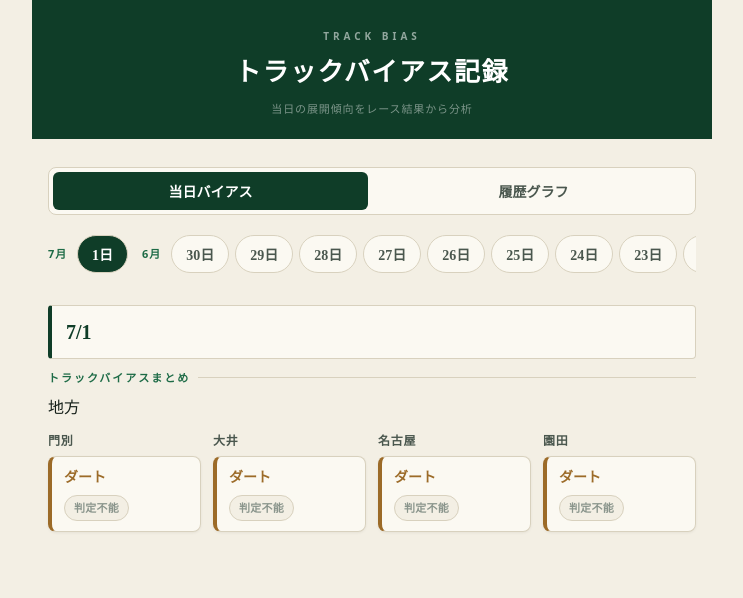
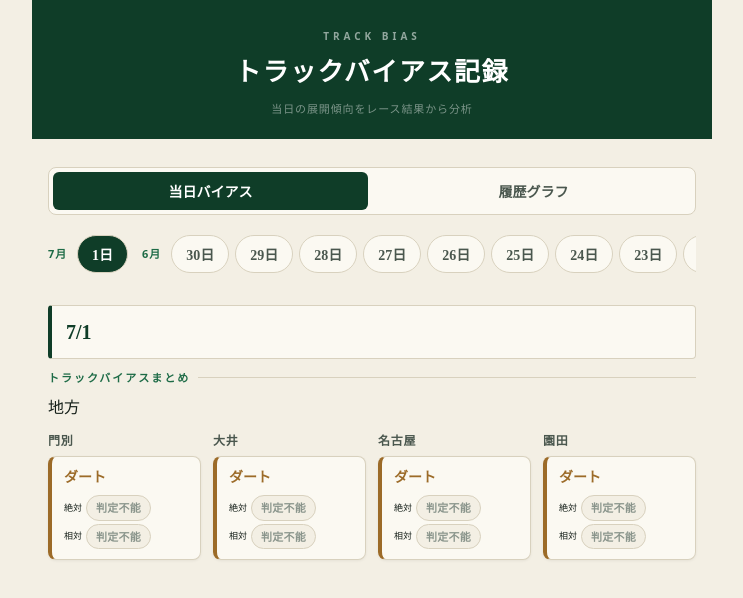
Before and after one commit to motoya413794-source/tenkai-matrix, a React (Vite) app: page / in a window 1280 px wide. Shown: the top 598 px of the page, without its empty margins (268-1011 px from the left). Built offline with nearby package versions, Linux system fonts and the light colour scheme.

Commit message:
feat: 絶対判定（旧固定閾値）と相対判定（新パーセンタイル）を併記表示

```diff
--- a/src/App.jsx
+++ b/src/App.jsx
@@ -68,29 +68,38 @@ function tenkaiOpts(race, quantiles) {
 }
 
 // ── Day bias logic ────────────────────────────────────────
+function tallyVerdict(races, course, opts) {
+  const filtered = races.filter(r => r.course === course && !isDominant(r))
+  const counts = { front: 0, flat: 0, diff: 0 }
+  filtered.forEach(r => {
+    const t = predictTenkai(r.horses, r.totalGroups, useNARLogic(r), typeof opts === 'function' ? opts(r) : opts)
+    if (t && t !== 'pack') counts[t]++
+  })
+  const total = counts.front + counts.flat + counts.diff
+  if (total === 0) return { verdict: null, counts }
+  let verdict = 'flat'
+  if (counts.front / total >= 0.5) verdict = 'front'
+  else if (counts.diff / total >= 0.5) verdict = 'diff'
+  return { verdict, counts }
+}
+
 function dayCourseVerdict(races, course, quantiles) {
   const filtered = races.filter(r => r.course === course && !isDominant(r))
   if (filtered.length === 0) return null
-  const counts = { front: 0, flat: 0, diff: 0 }
   const variants = []
   filtered.forEach(r => {
-    const t = predictTenkai(r.horses, r.totalGroups, useNARLogic(r), tenkaiOpts(r, quantiles))
-    if (t && t !== 'pack') counts[t]++
     if (r.winTime && r.distance) {
       const sec = parseTimeStr(r.winTime)
       const v = calcTrackVariant(course, r.distance, sec, r.grade)
       if (v != null) variants.push(v)
     }
   })
-  const total = counts.front + counts.flat + counts.diff
-  if (total === 0) return { verdict: null, counts, avgVariant: null }
-  let verdict = 'flat'
-  if (counts.front / total >= 0.5) verdict = 'front'
-  else if (counts.diff / total >= 0.5) verdict = 'diff'
+  const abs = tallyVerdict(races, course, { legacy: true })
+  const rel = tallyVerdict(races, course, r => tenkaiOpts(r, quantiles))
   const avgVariant = variants.length > 0
     ? Math.round(variants.reduce((a, b) => a + b, 0) / variants.length * 10) / 10
     : null
-  return { verdict, counts, avgVariant }
+  return { abs, rel, avgVariant }
 }
 
 // ── DaySummary ────────────────────────────────────────────
@@ -100,19 +109,25 @@ function DaySummary({ races, compact = false, onCardClick, quantiles }) {
       {['芝', 'ダート'].map(course => {
         const data = dayCourseVerdict(races, course, quantiles)
         if (!data) return null
-        const { verdict, counts, avgVariant } = data
-        const total = counts.front + counts.flat + counts.diff
+        const { abs, rel, avgVariant } = data
         const courseKey = course === '芝' ? 'turf' : 'dirt'
         const t = trackLabel(avgVariant)
+        const VerdictBadge = ({ label, v }) => (
+          <span style={{ display: 'inline-flex', alignItems: 'center', gap: '4px' }}>
+            <span style={{ fontSize: '9px', color: 'var(--muted)' }}>{label}</span>
+            {v.verdict
+              ? <span className={`tenkai-badge ${v.verdict}`}>{TENKAI_LABEL[v.verdict]}</span>
+              : <span className="tenkai-badge none">判定不能</span>
+            }
+          </span>
+        )
         if (compact) {
           return (
             <div key={course} className={`day-summary-card compact ${courseKey}`} onClick={onCardClick} role="button">
               <span className={`day-course-label ${courseKey}`}>{course}</span>
-              <div className="compact-badges">
-                {verdict
-                  ? <span className={`tenkai-badge ${verdict}`}>{TENKAI_LABEL[verdict]}</span>
-                  : <span className="tenkai-badge none">判定不能</span>
-                }
+              <div className="compact-badges" style={{ flexDirection: 'column', alignItems: 'flex-start', gap: '3px' }}>
+                <VerdictBadge label="絶対" v={abs} />
+                <VerdictBadge label="相対" v={rel} />
                 {t && <span className={`track-variant ${t.cls}`}>{t.label}</span>}
               </div>
             </div>
@@ -120,25 +135,31 @@ function DaySummary({ races, compact = false, onCardClick, quantiles }) {
         }
         return (
           <div key={course} className={`day-summary-card ${courseKey}`}>
-            <div className="day-summary-head">
+            <div className="day-summary-head" style={{ flexWrap: 'wrap', rowGap: '6px' }}>
               <span className={`day-course-label ${courseKey}`}>{course}</span>
-              {verdict
-                ? <span className={`tenkai-badge ${verdict}`}>{TENKAI_LABEL[verdict]}</span>
-                : <span className="tenkai-badge none">判定不能</span>
-              }
+              <VerdictBadge label="絶対判定" v={abs} />
+              <VerdictBadge label="相対判定" v={rel} />
               {t && <span className={`track-variant ${t.cls}`}>{t.label}</span>}
             </div>
+            {[['絶対判定（旧・固定閾値）', abs], ['相対判定（新・パーセンタイル）', rel]].map(([title, v]) => {
+              const total = v.counts.front + v.counts.flat + v.counts.diff
+              return (
+                <div key={title} style={{ marginTop: '8px' }}>
+                  <div style={{ fontSize: '10px', color: 'var(--muted)', marginBottom: '4px' }}>{title}</div>
                   <div className="day-summary-bars">
                     {[['front','前残り'], ['flat','フラット'], ['diff','差し有利']].map(([key, label]) => (
                       <div key={key} className="day-bar-row">
                         <span className="day-bar-label">{label}</span>
                         <div className="day-bar-track">
-                    <div className={`day-bar-fill ${key}`} style={{ width: total > 0 ? `${counts[key]/total*100}%` : '0%' }} />
+                          <div className={`day-bar-fill ${key}`} style={{ width: total > 0 ? `${v.counts[key]/total*100}%` : '0%' }} />
                         </div>
-                  <span className="day-bar-count">{counts[key]}R {total > 0 ? `${Math.round(counts[key]/total*100)}%` : ''}</span>
+                        <span className="day-bar-count">{v.counts[key]}R {total > 0 ? `${Math.round(v.counts[key]/total*100)}%` : ''}</span>
                       </div>
                     ))}
                   </div>
+                </div>
+              )
+            })}
           </div>
         )
       })}
@@ -246,7 +267,8 @@ function RaceCard({ race, quantiles }) {
   const [open, setOpen] = useState(false)
   const dominant = isDominant(race)
   const narLogic = useNARLogic(race)
-  const tenkai = dominant ? null : predictTenkai(race.horses, race.totalGroups, narLogic, tenkaiOpts(race, quantiles))
+  const tenkaiAbs = dominant ? null : predictTenkai(race.horses, race.totalGroups, narLogic, { legacy: true })
+  const tenkaiRel = dominant ? null : predictTenkai(race.horses, race.totalGroups, narLogic, tenkaiOpts(race, quantiles))
   const g = gradeInfo(race.grade)
 
   const frontThird = race.totalGroups / 3
@@ -282,9 +304,22 @@ function RaceCard({ race, quantiles }) {
             {race.winTime && <span className="win-time">{race.winTime}</span>}
           </div>
         </div>
-        <span className={`tenkai-badge ${tenkai || 'none'}`}>
-          {dominant ? '参考外' : tenkai ? TENKAI_LABEL[tenkai] : 'データ不足'}
+        <div style={{ display: 'flex', flexDirection: 'column', gap: '3px', alignItems: 'flex-end' }}>
+          {dominant ? (
+            <span className="tenkai-badge none">参考外</span>
+          ) : (
+            <>
+              <span style={{ display: 'flex', alignItems: 'center', gap: '4px' }}>
+                <span style={{ fontSize: '9px', color: 'var(--muted)', minWidth: '38px', textAlign: 'right' }}>絶対判定</span>
+                <span className={`tenkai-badge ${tenkaiAbs || 'none'}`}>{tenkaiAbs ? TENKAI_LABEL[tenkaiAbs] : 'データ不足'}</span>
               </span>
+              <span style={{ display: 'flex', alignItems: 'center', gap: '4px' }}>
+                <span style={{ fontSize: '9px', color: 'var(--muted)', minWidth: '38px', textAlign: 'right' }}>相対判定</span>
+                <span className={`tenkai-badge ${tenkaiRel || 'none'}`}>{tenkaiRel ? TENKAI_LABEL[tenkaiRel] : 'データ不足'}</span>
+              </span>
+            </>
+          )}
+        </div>
         <span style={{ marginLeft: 'auto', color: 'var(--muted)', fontSize: '12px' }}>{open ? '▲' : '▼'}</span>
       </div>
       {open && (
```
Lines whose indentation alone changed are shown as unchanged.
